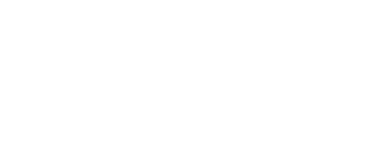
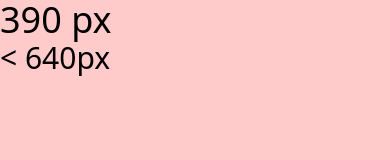
Before and after one commit to daxia-mao/tailwind-sanbox, a plain HTML site: page tailwind-sandbox-starter/11-breakpoints/index.html in a window 390 px wide. Drawn offline with nearby package versions, Linux system fonts and the light colour scheme.

Commit message:
11. Breakpoint

```diff
--- a/tailwind-sandbox-starter/11-breakpoints/index.html
+++ b/tailwind-sandbox-starter/11-breakpoints/index.html
@@ -8,7 +8,40 @@
     <title>Breakpoints & Media Queries</title>
   </head>
   <!-- Tailwind is mobile-first -->
-  <body></body>
+  <body class="bg-red-200 sm:bg-blue-200 md:bg-green-200 lg:bg-yellow-200 xl:bg-orange-200 2xl:bg-lime-200">
+    <h1 class="text-4xl text-bord"></h1>
+    <h2 class="text-3xl"></h2>
+    <script>
+
+      const seth2InnerValue = (text) => {
+        document.querySelector('h2').innerText = text;
+      }
+      const showBrowserWidth = () => {
+        const width = window.innerWidth;
+        document.querySelector('h1').innerText = width + ' px';
+        if(width >=1536){
+          seth2InnerValue('2xl');
+        }
+        else if(width>=1280){
+          seth2InnerValue('xl');
+        }
+        else if(width>=1024){
+          seth2InnerValue('lg');
+        }
+        else if(width>=768){
+          seth2InnerValue('md');
+        }
+        else if(width>=640){
+          seth2InnerValue('sm');
+        }
+        else{
+          seth2InnerValue('< 640px');
+        }
+      }
+      window.onload = showBrowserWidth;
+      window.onresize = showBrowserWidth;
+    </script>
+  </body>
 </html>
 
 <!-- Breakpoint Classes
```
